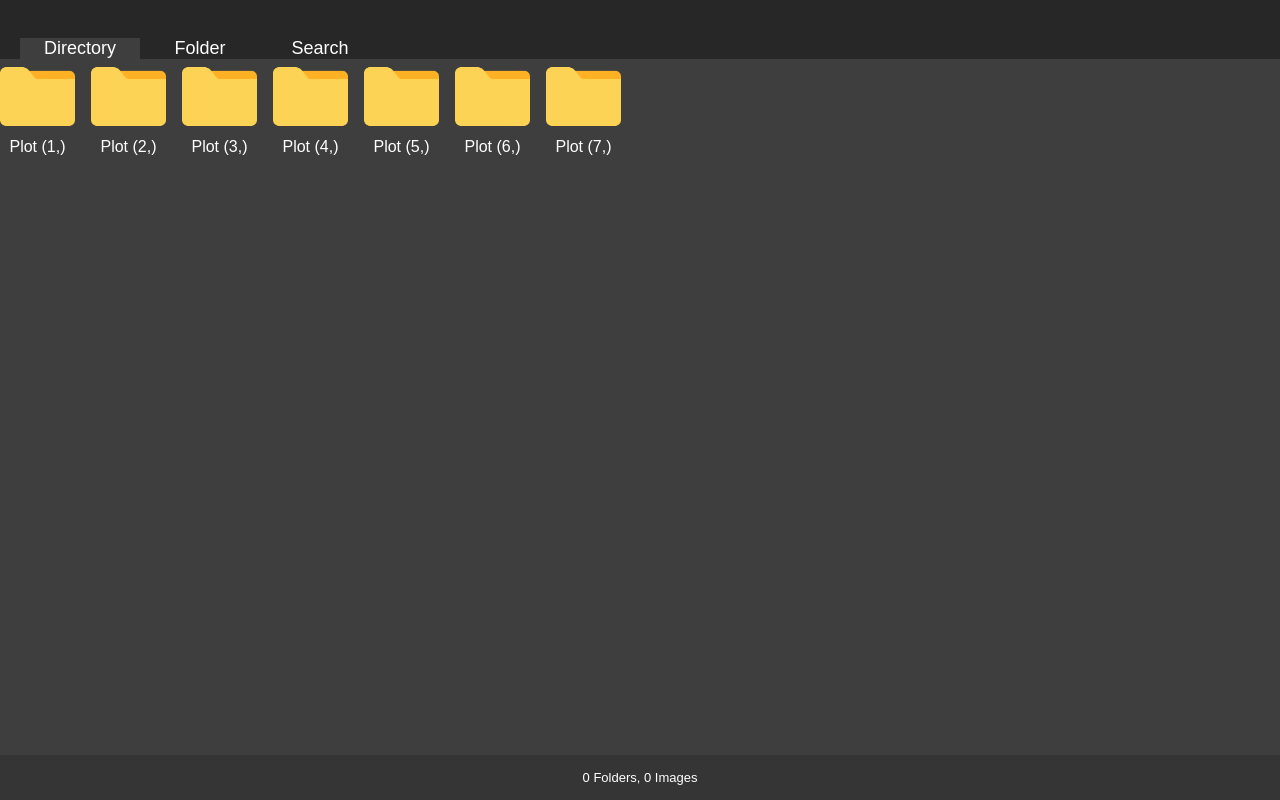
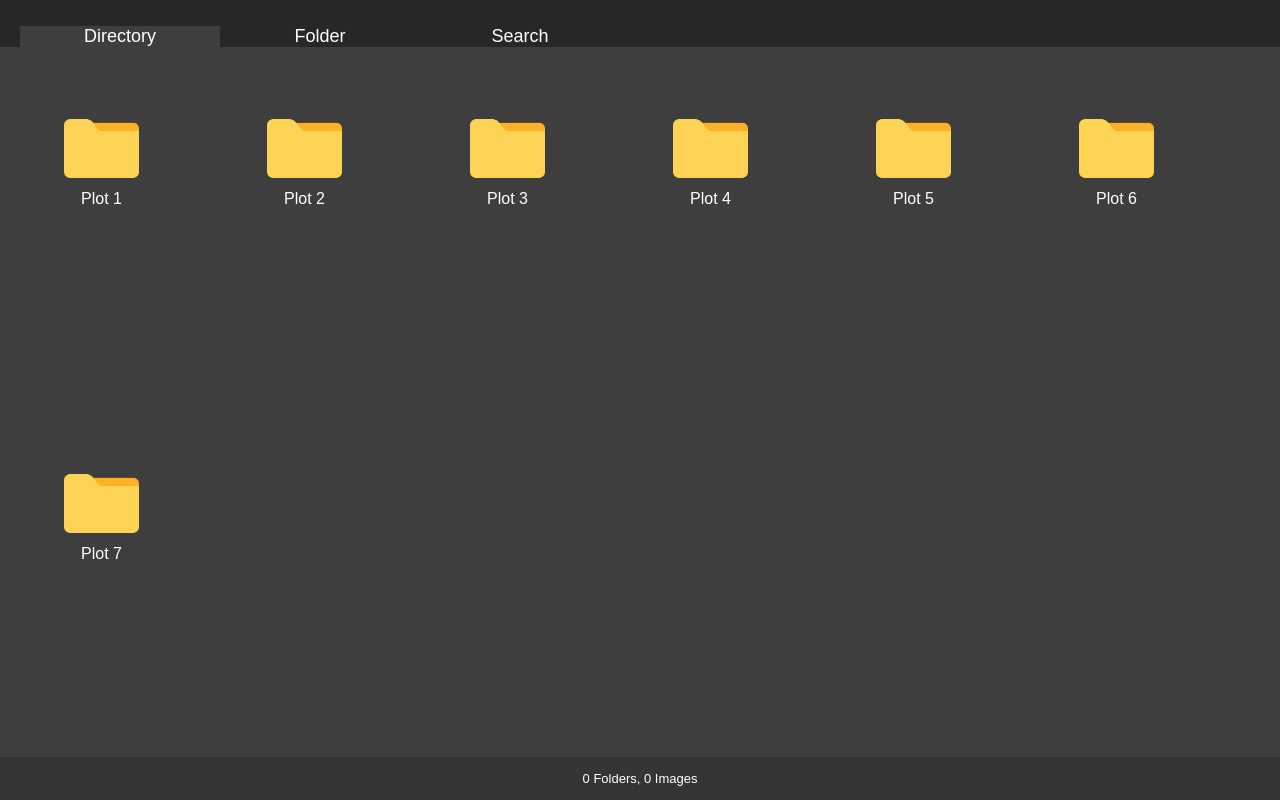
Before and after one commit to wyatt-turbeville/raspberrypi-image-receiver, a FastAPI app: page / in a window 1280 px wide. Run offline with FastAPI, Linux system fonts and the light colour scheme; data comes from the database, SQL or seed files in the repository.

Commit message:
webpage revision 5

```diff
--- a/connection.py
+++ b/connection.py
@@ -127,7 +127,7 @@ def countCameras():
                         """
                     )
 
-                    camera_ids = cursor.fetchall()
+                    camera_ids = [row[0] for row in cursor.fetchall()]
                     print("Select camera_id successful.")
                     return camera_ids
 
--- a/static/index_styles.css
+++ b/static/index_styles.css
@@ -16,12 +16,12 @@ html, body {
 header {
     grid-area: header;
     display: flex;
-    padding-top: 3%;
+    padding-top: 2%;
     background-color: #272727;
 }
 .left_spacer { flex: 0 0 20px; }
 .directory_tab, .folder_tab, .search_tab {
-    flex: 0 0 120px;
+    flex: 0 0 200px;
     text-align: center;
     font-family: sans-serif;
     color: white;
@@ -40,12 +40,12 @@ main {
 .folder_container {
     width: 100%;
     display: flex;
-    gap: 16px;
     flex-wrap: wrap;
 }
 .folder_card {
     color: inherit;
     text-decoration: none;
+    padding: 64px
 }
 .folder_icon {
     width: 75px;
@@ -61,7 +61,7 @@ main {
 footer {
     grid-area: footer;
     text-align: center;
-    padding: 2px;
+    padding: 1px;
     background-color: #353535;
     font-family: sans-serif;
     color: white;
```
